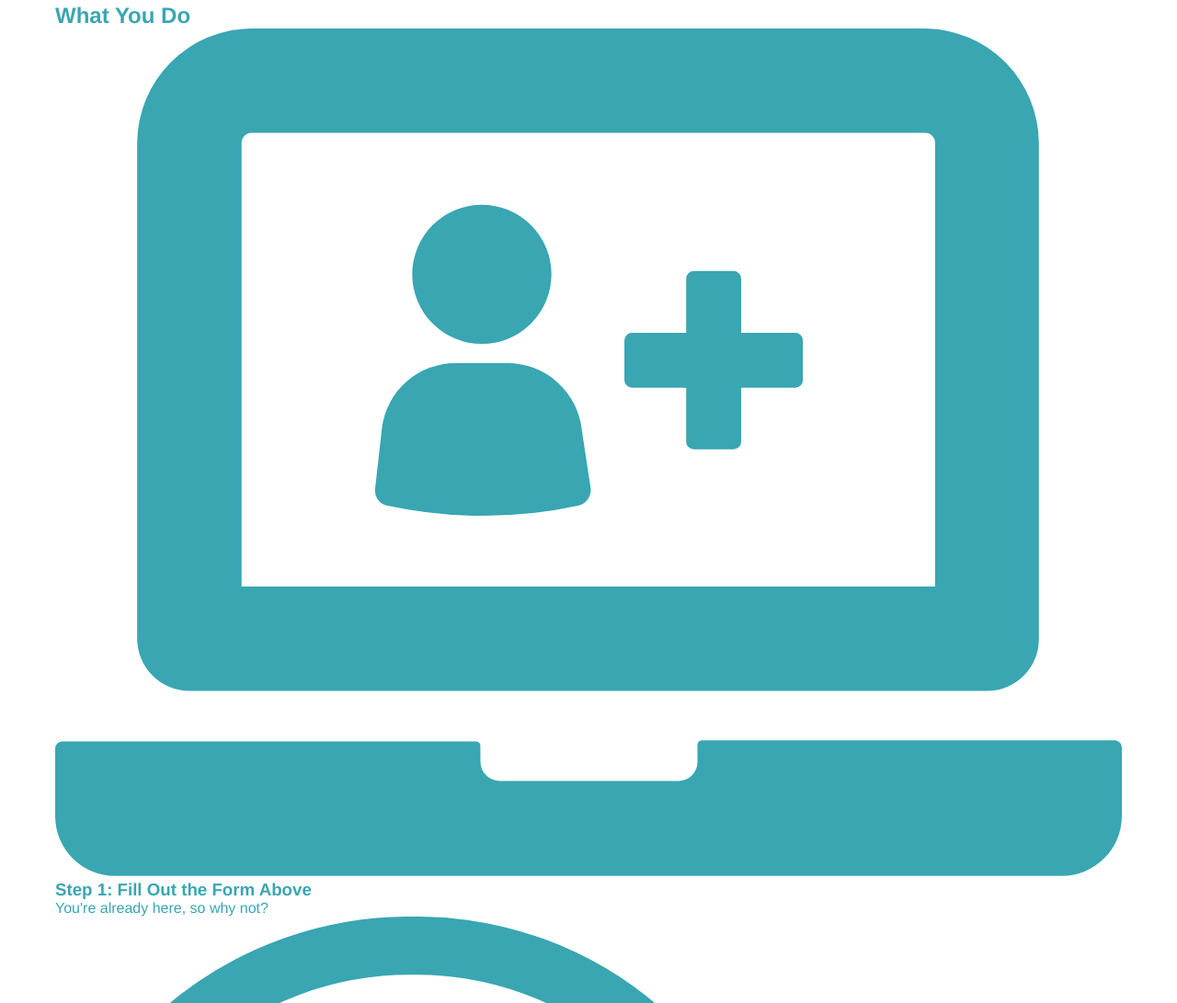
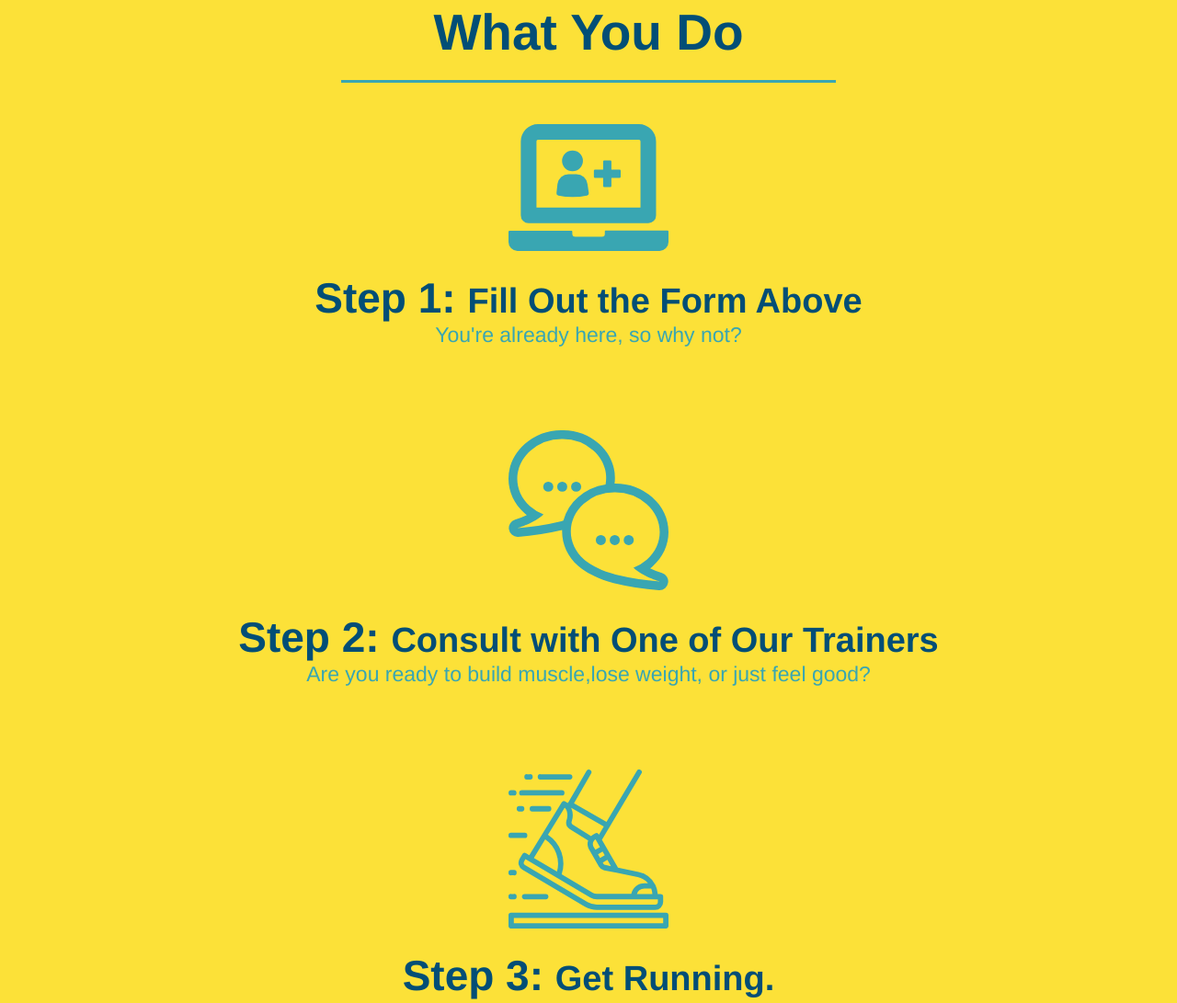
Before and after one commit to TrevorGrilley/run-buddy, a plain HTML site: page index.html in a window 1280 px wide. Shown: the part 1015-2106 px from the top of the page at 92% size. Drawn offline with Linux system fonts and the light colour scheme.

Commit message:
style what you do section

```diff
--- a/assets/css/style.css
+++ b/assets/css/style.css
@@ -128,20 +128,56 @@ section {
     text-align: center;
   }
 
-  .intro h2 {
-    font-size: 55px;
-    color:#024e76;
-    margin-bottom: 35px;
-    padding: 0 100px 20px 100px;
-    border-bottom: 3px solid;
-    border-color: #fce138;
-    display: inline-block;
-  }
-
   .intro p {
     line-height: 1.7;
-    color:#39a6b2
+    color:#39a6b2;
     width: 80%;
     font-size: 20px;
     margin: 0 auto;
   }
+
+  .steps {
+    text-align: center;
+    background: #fce138
+  }
+
+  .section-title {
+    font-size: 55px;
+    color: #024e76;
+    margin-bottom: 35px;
+    padding: 0 100px 20px 100px;
+    display: inline-block;
+    border-bottom: 3px solid;
+  }
+
+  .primary-border {
+    border-color: #fce138;
+  }
+
+  .secondary-border {
+    border-color: #39a6b2;
+  }
+
+  .steps div {
+    margin-bottom: 80px;
+  }
+
+  .steps img {
+    width: 15%;
+    margin: 10px 0;
+  }
+
+  .steps h3 {
+    color:#024e76;
+    font-size: 46px;
+    margin-top: 10px;
+  }
+
+  .steps p {
+    color:#39a6b2;
+    font-size: 23px;
+  }
+
+  .steps span {
+    font-size: 38px;
+  }
--- a/index.html
+++ b/index.html
@@ -67,38 +67,38 @@
 
     <!--"what we do" section-->
     <section id="what-we-do" class="intro">
-        <h2>What We Do</h2>
+        <h2 class="section-title primary-border">What We Do</h2>
         <p>
             butcher selfies chambray shabby chic gentrify readymade yr Echo Park XOXO Tumblr
         </p>
     </section>
 
     <!--"what you do" section-->
-    <section id="what-you-do">
-        <h2>What You Do</h2>
+    <section id="what-you-do" class="steps">
+        <h2 class="section-title secondary-border">What You Do</h2>
         <div>
             <!--insert this img element-->
             <img src="./assets/images/step-1.svg" alt="" />
-            <h3>Step 1: Fill Out the Form Above</h3>
+            <h3>Step 1: <span>Fill Out the Form Above</span></h3>
             <p>You're already here, so why not?</p>
         </div>
 
         <div>
             <img src="./assets/images/step-2.svg" alt="" />
-            <h3>Step 2: Consult with One of Our Trainers</h3>
+            <h3>Step 2: <span>Consult with One of Our Trainers</span></h3>
         <p>Are you ready to build muscle,lose weight, or just feel good?</p>
         </div>
 
         <div>
             <img src="./assets/images/step-3.svg" alt="" />
-            <h3>Step 3: Get Running.</h3>
+            <h3>Step 3: <span>Get Running.</span></h3>
         <p>Hit the ground running (literally) once your trainer lays out the plan.
         </p>
         </div>
 
         <div>
             <img src="./assets/images/step-4.svg" alt="" />
-            <h3>Step 4: See Results.</h3>
+            <h3>Step 4: <span>See Results.</span></h3>
         <p>Bi-weekly check-ins with your trainer will keep you focused.</p>
         </div>
     </section>
```
